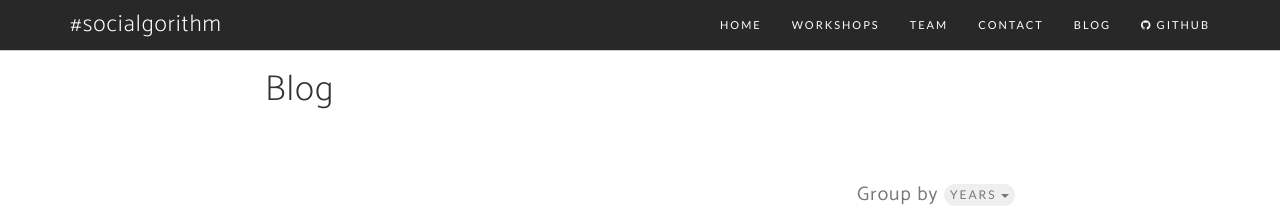
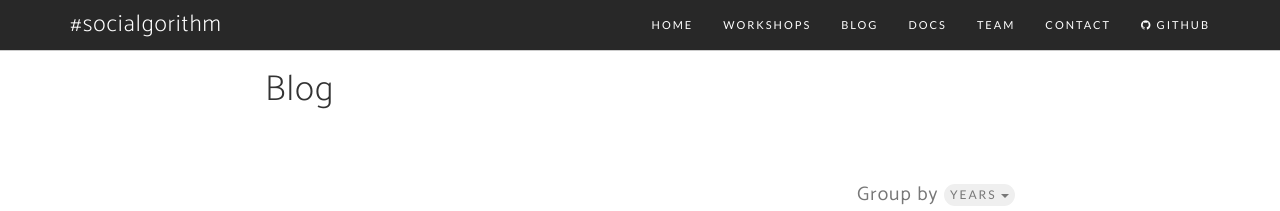
Before and after one commit to socialgorithm/socialgorithm.github.io, a Jekyll site: the page built from blog.html, in a window 1280 px wide and 900 px high. Shown: the top 211 px of the window. Built offline with Jekyll 4.4.1, drawn with Linux system fonts in a browser that asks for light colours; nearby versions of some CDN libraries; some web fonts are replaced.

Commit message:
Consistent navigation

```diff
--- a/_config.yml
+++ b/_config.yml
@@ -20,8 +20,6 @@ social:
     url: https://github.com/socialgorithm
   - title: twitter
     url: https://twitter.com/Socialgorithm_
-  - title: slack
-    url: https://socialgorithm-slack.herokuapp.com
 
 # Build settings
 markdown: kramdown
--- a/_includes/nav-blog.html
+++ b/_includes/nav-blog.html
@@ -18,13 +18,16 @@
                     <a href="/workshops">Workshops</a>
                 </li>
                 <li>
-                    <a  href="/team">Team</a>
+                  <a href="/blog/">Blog</a>
                 </li>
                 <li>
-                    <a  href="/#contact">Contact</a>
+                    <a href="https://socialgorithm.org/docs">Docs</a>
                 </li>
                 <li>
-                    <a href="/blog/">Blog</a>
+                    <a href="/team">Team</a>
+                </li>
+                <li>
+                    <a class="page-scroll" href="#contact">Contact</a>
                 </li>
                 <li>
                     <a href="https://github.com/socialgorithm">
--- a/less/variables.less
+++ b/less/variables.less
@@ -17,7 +17,6 @@
 @brand-twitter:		#1da1f2;
 @brand-facebook:	#3b5998;
 @brand-google-plus:	#dd4b39;
-@brand-slack:       #3eb991;
 @brand-github:      #333;
 @brand-email:      #3b5998;
 
```
